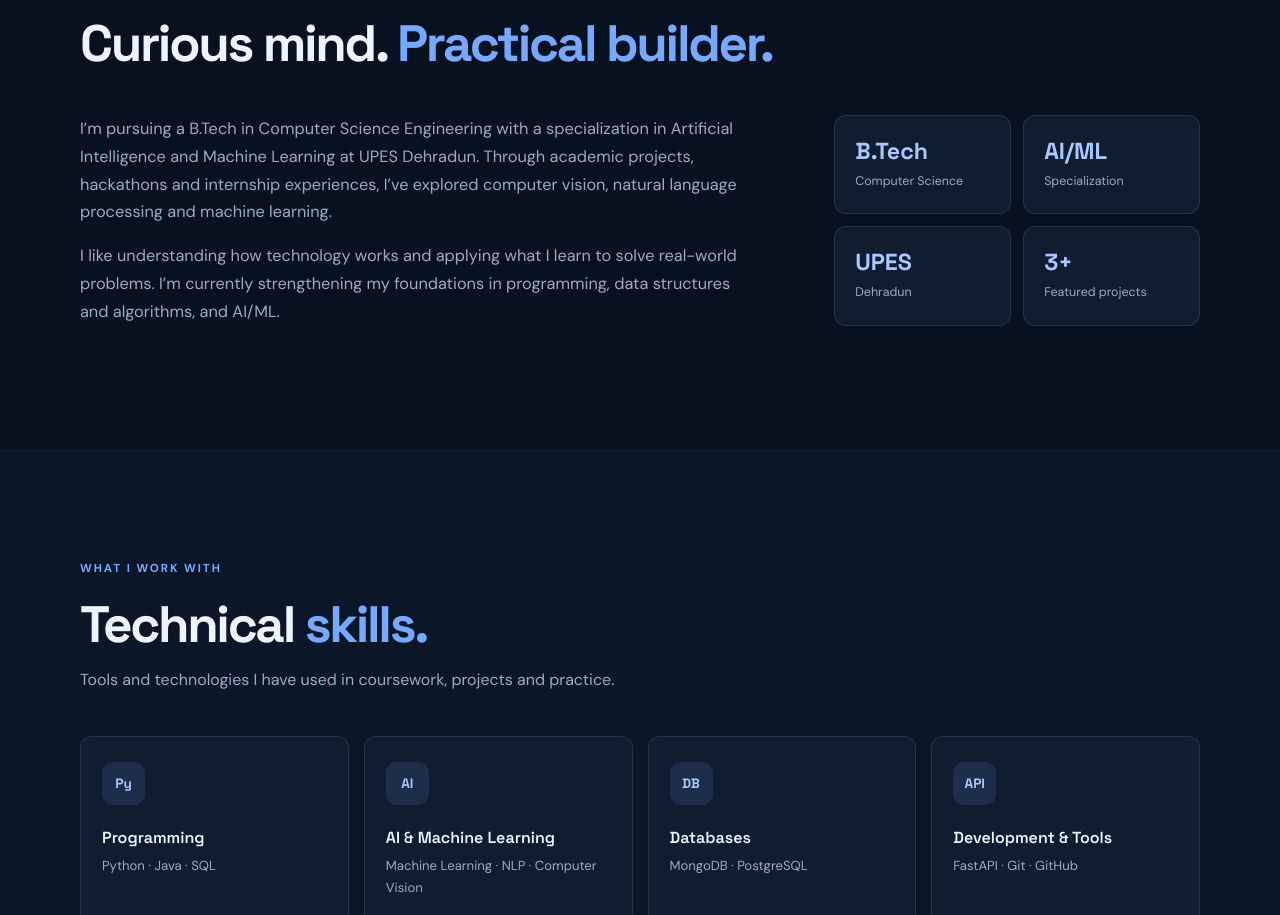
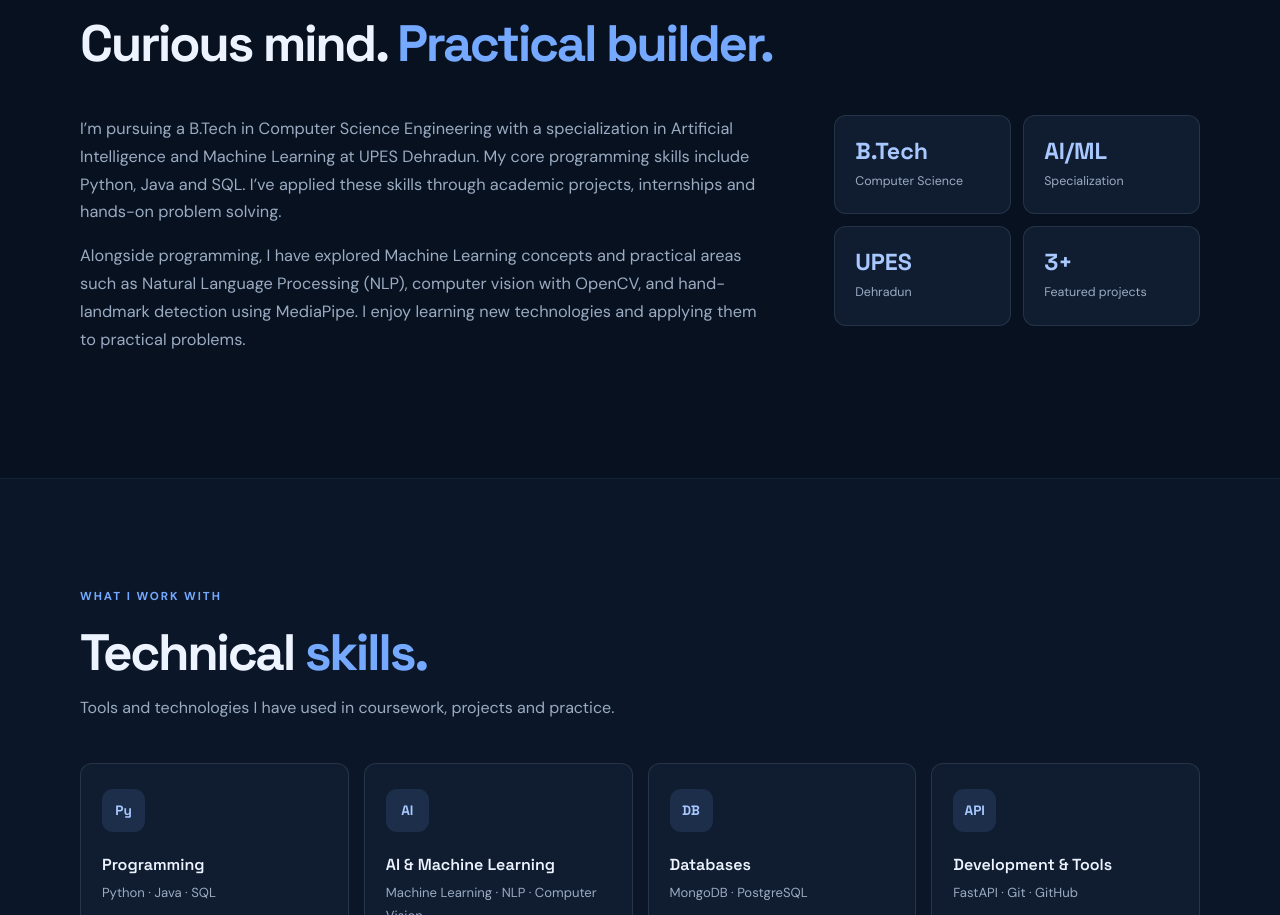
Before and after one commit to ShreyaN2805/ShreyaN2805.github.io, a plain HTML site: page index.html in a window 1280 px wide. Shown: the part 908-1823 px from the top of the page. Drawn offline with Linux system fonts and the light colour scheme.

Commit message:
Update index.html

```diff
--- a/index.html
+++ b/index.html
@@ -66,12 +66,10 @@
       <div class="about-grid">
         <div class="about-text">
           <p>
-            I’m pursuing a B.Tech in Computer Science Engineering with a specialization in Artificial Intelligence and Machine Learning at UPES Dehradun.
-            Through academic projects, hackathons and internship experiences, I’ve explored computer vision, natural language processing and machine learning.
+            I’m pursuing a B.Tech in Computer Science Engineering with a specialization in Artificial Intelligence and Machine Learning at UPES Dehradun. My core programming skills include Python, Java and SQL. I’ve applied these skills through academic projects, internships and hands-on problem solving.
           </p>
           <p>
-            I like understanding how technology works and applying what I learn to solve real-world problems. I’m currently strengthening my foundations in programming,
-            data structures and algorithms, and AI/ML.
+            Alongside programming, I have explored Machine Learning concepts and practical areas such as Natural Language Processing (NLP), computer vision with OpenCV, and hand-landmark detection using MediaPipe. I enjoy learning new technologies and applying them to practical problems.
           </p>
         </div>
         <div class="about-facts">
```
